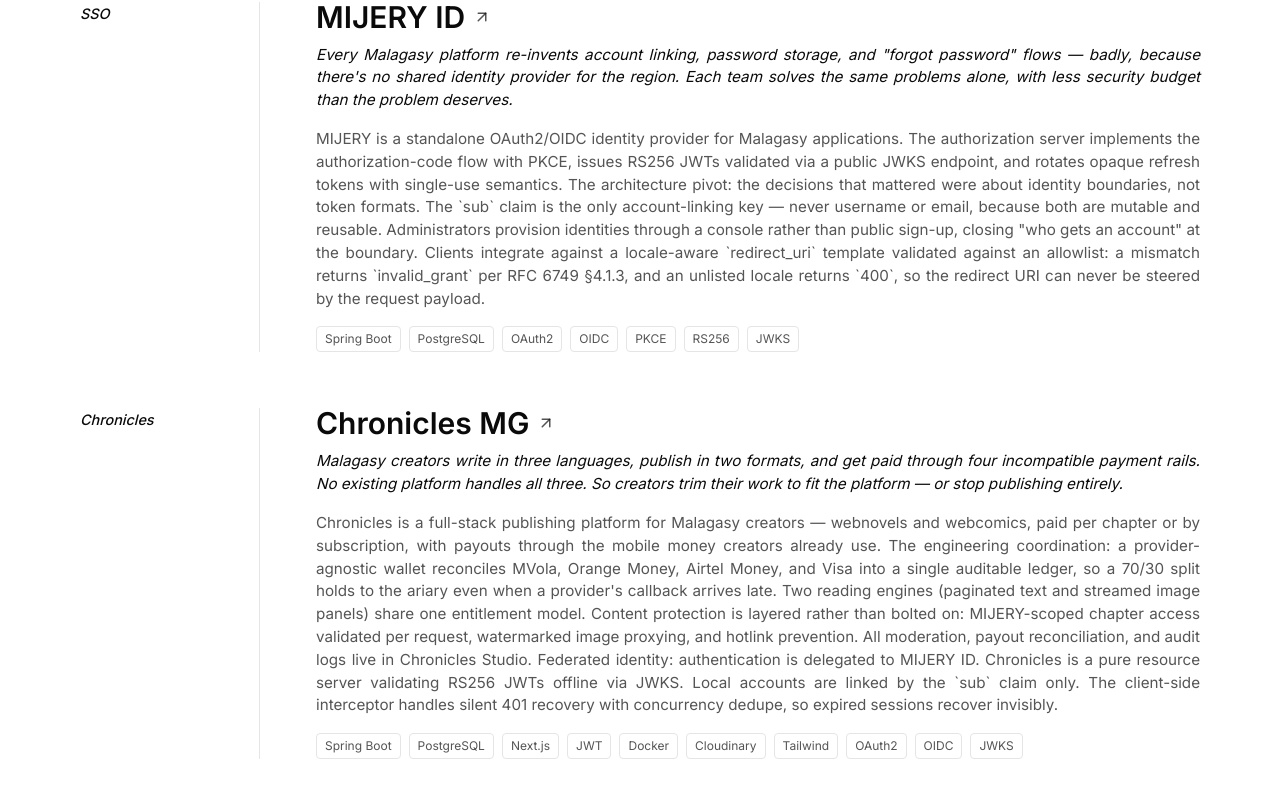
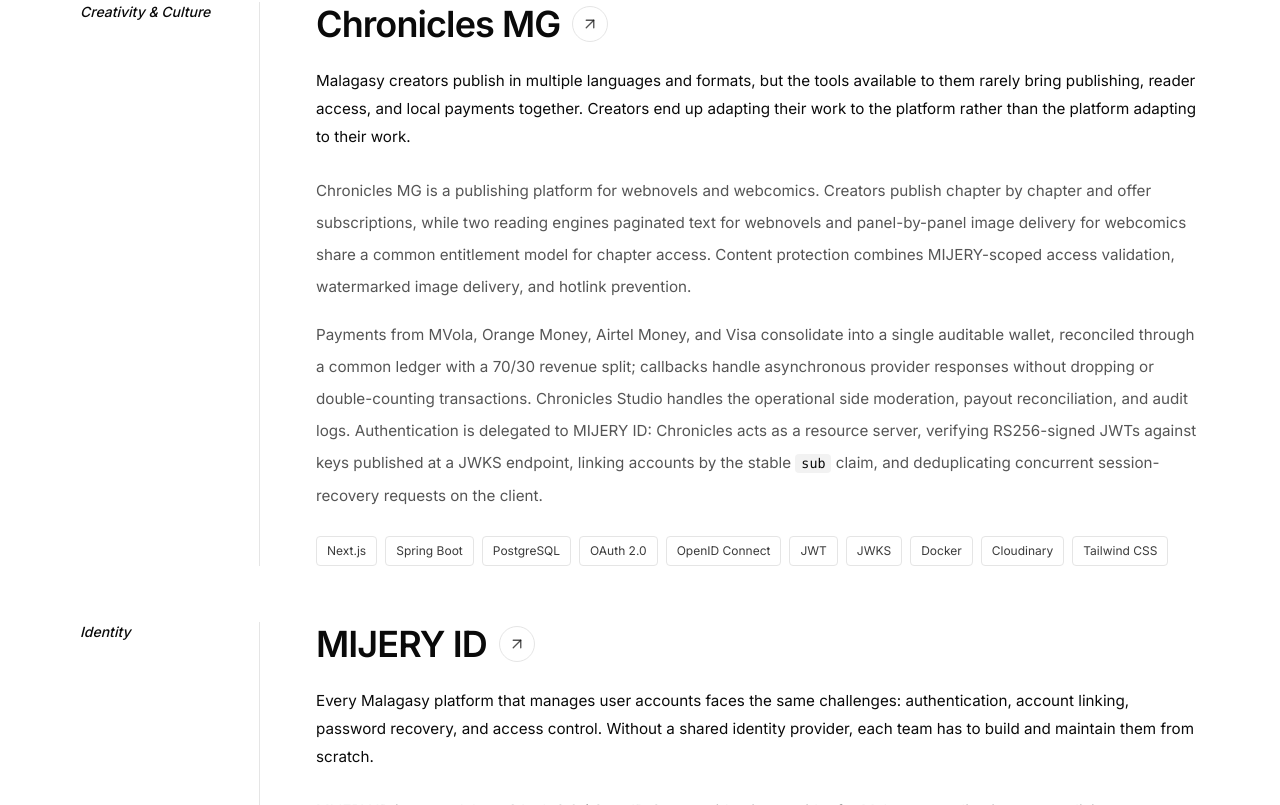
Before and after one commit to AinaRoxane/roxaina-portfolio, a Next.js app: page / in a window 1280 px wide. Shown: the part 2895-3700 px from the top of the page. Built offline with nearby package versions, Linux system fonts and the light colour scheme.

Commit message:
content improvement

```diff
--- a/src/components/Experience/content.ts
+++ b/src/components/Experience/content.ts
@@ -47,5 +47,5 @@
 export const navItems: { key: string; label: string }[] = [
   { key: "efanamby-fulltime", label: "e-Fanamby (2026)" },
   { key: "efanamby-intern", label: "e-Fanamby (2025)" },
-  { key: "outlier", label: "Outlier (2024–2025)" },
+  { key: "outlier", label: "Outlier (2024 – 2025)" },
 ];
--- a/src/components/Projects/Projects.tsx
+++ b/src/components/Projects/Projects.tsx
@@ -5,78 +5,117 @@
   const { title, projects } = projectsContent;
 
   return (
-    <section id="projects" className="mb-26">
+    <section id="projects" className="mb-32">
       <SectionHeader title={title} id="projects" />
 
       <div className="flex flex-col gap-10 md:gap-14">
-        {projects.map((project) => (
+        {projects.map((project, index) => (
           <article
             key={project.name}
-            id={`project-${project.name.replace(/\s+/g, "-").toLowerCase()}`}
-            className="flex flex-col md:flex-row gap-10 md:gap-14"
+            id={`project-${project.name
+              .replace(/\s+/g, "-")
+              .toLowerCase()}`}
+            className="grid grid-cols-1 gap-6 md:grid-cols-[180px_minmax(0,1fr)] md:gap-14"
           >
-            {/* Left rail: project name label (was the tab) */}
-            <div className="md:min-w-[180px] md:border-r md:border-line md:pr-6">
-              <span className="text-ink text-[0.9rem] italic font-medium block">
+            {/* Project identity */}
+            <aside className="md:border-r md:border-line md:pr-6">
+              <div className="md:sticky md:top-8">
+                <p className="text-sm font-medium italic text-ink">
                   {project.name}
-              </span>
+                </p>
               </div>
+            </aside>
 
-            {/* Details */}
-            <div className="flex-1 text-justify">
-              <h3 className="text-ink mb-3 flex items-center gap-2 flex-wrap">
-                <span
-                  className="text-3xl font-semibold leading-none"
-                  style={{
-                    fontFamily: project.official_fonts.replace(/[\[\]]/g, ""),
-                  }}
+            {/* Project details */}
+            <div className="min-w-0">
+              {/* Heading and external link */}
+              <div className="mb-5 flex flex-wrap items-center gap-3">
+                <h3
+                  className="text-3xl font-semibold leading-tight tracking-tight text-ink md:text-4xl"
+                  style={
+                    project.official_fonts
+                      ? {
+                        fontFamily: project.official_fonts.replace(
+                          /[\[\]]/g,
+                          "",
+                        ),
+                      }
+                      : undefined
+                  }
                 >
                   {project.official_name}
-                </span>
+                </h3>
+
                 {project.url && (
                   <a
                     href={project.url}
                     target="_blank"
                     rel="noopener noreferrer"
-                    className="inline-flex items-center text-ink/70 hover:text-ink transition-colors"
+                    className="inline-flex h-9 w-9 shrink-0 items-center justify-center rounded-full border border-line text-ink/70 transition-colors hover:border-ink hover:text-ink"
                     aria-label={`Visit ${project.official_name}`}
                   >
                     <svg
                       viewBox="0 0 24 24"
+                      className="h-[18px] w-[18px] stroke-current"
+                      fill="none"
+                      strokeWidth={1.8}
                       strokeLinecap="round"
                       strokeLinejoin="round"
-                      className="w-[18px] h-[18px] stroke-current"
-                      fill="none"
-                      strokeWidth={2}
+                      aria-hidden="true"
                     >
                       <path d="M7 17 17 7" />
                       <path d="M7 7h10v10" />
                     </svg>
                   </a>
                 )}
-              </h3>
+              </div>
 
-              <p className="text-ink italic text-[0.95rem] leading-[1.5] mb-4">
+              {/* Problem / context */}
+              <div className="mb-6">
+                <p className="text-base leading-7 text-ink md:text-[0.95rem]">
                   {project.problematic}
                 </p>
+              </div>
 
-              <p className="text-muted text-[0.95rem] leading-[1.5] mb-4">
-                {project.description}
+              {/* Solution and architecture */}
+              <div className="mb-6 flex flex-col gap-4">
+                {project.description.map((paragraph, paragraphIndex) => (
+                  <p
+                    key={paragraphIndex}
+                    className="text-sm leading-7 text-muted md:text-[0.95rem] md:leading-8"
+                  >
+                    {paragraph.split(/(`[^`]+`)/g).map((part, partIndex) =>
+                      part.startsWith("`") && part.endsWith("`") ? (
+                        <code
+                          key={partIndex}
+                          className="rounded bg-ink/5 px-1.5 py-0.5 font-mono text-[0.88em] text-ink"
+                        >
+                          {part.slice(1, -1)}
+                        </code>
+                      ) : (
+                        part
+                      ),
+                    )}
                   </p>
+                ))}
+              </div>
 
+              {/* Technology stack */}
+              <div>
                 <ul
-                className="flex flex-wrap gap-2 list-none m-0 p-0"
-                aria-label="Technologies used"
+                  className="m-0 flex list-none flex-wrap gap-2 p-0"
+                  aria-label={`Technologies used by ${project.official_name}`}
                 >
-                {project.tech.map((t) => (
+                  {project.tech.map((technology) => (
                     <li
-                    key={t}
-                    className="text-xs text-muted border border-line rounded px-2 py-1"
+                      key={technology}
+                      className="rounded border border-line px-2.5 py-1.5 text-xs text-ink/80 transition-colors hover:border-ink/50"
                     >
-                    {t}
+                      {technology}
                     </li>
                   ))}
                 </ul>
+              </div>
             </div>
           </article>
         ))}
--- a/src/components/Projects/content.ts
+++ b/src/components/Projects/content.ts
@@ -1,9 +1,9 @@
 export interface Project {
   name: string;
   official_name: string;
-  official_fonts: string;
+  official_fonts?: string;
   problematic: string;
-  description: string;
+  description: string[];
   tech: string[];
   url?: string;
 }
@@ -17,22 +17,61 @@
   title: "projects",
   projects: [
     {
-      name: "SSO",
+      name: "Creativity & Culture",
+      official_name: "Chronicles MG",
       official_fonts: "",
+
+      problematic:
+        "Malagasy creators publish in multiple languages and formats, but the tools available to them rarely bring publishing, reader access, and local payments together. Creators end up adapting their work to the platform rather than the platform adapting to their work.",
+
+      description: [
+        "Chronicles MG is a publishing platform for webnovels and webcomics. Creators publish chapter by chapter and offer subscriptions, while two reading engines paginated text for webnovels and panel-by-panel image delivery for webcomics share a common entitlement model for chapter access. Content protection combines MIJERY-scoped access validation, watermarked image delivery, and hotlink prevention.",
+
+        "Payments from MVola, Orange Money, Airtel Money, and Visa consolidate into a single auditable wallet, reconciled through a common ledger with a 70/30 revenue split; callbacks handle asynchronous provider responses without dropping or double-counting transactions. Chronicles Studio handles the operational side moderation, payout reconciliation, and audit logs. Authentication is delegated to MIJERY ID: Chronicles acts as a resource server, verifying RS256-signed JWTs against keys published at a JWKS endpoint, linking accounts by the stable `sub` claim, and deduplicating concurrent session-recovery requests on the client.",
+      ],
+
+      tech: [
+        "Next.js",
+        "Spring Boot",
+        "PostgreSQL",
+        "OAuth 2.0",
+        "OpenID Connect",
+        "JWT",
+        "JWKS",
+        "Docker",
+        "Cloudinary",
+        "Tailwind CSS",
+      ],
+
+      url: "https://mdg-chronicles.vercel.app",
+    },
+
+    {
+      name: "Identity",
       official_name: "MIJERY ID",
-      problematic: "Every Malagasy platform re-invents account linking, password storage, and \"forgot password\" flows — badly, because there's no shared identity provider for the region. Each team solves the same problems alone, with less security budget than the problem deserves.",
-      description: "MIJERY is a standalone OAuth2/OIDC identity provider for Malagasy applications. The authorization server implements the authorization-code flow with PKCE, issues RS256 JWTs validated via a public JWKS endpoint, and rotates opaque refresh tokens with single-use semantics.\n\nThe architecture pivot: the decisions that mattered were about identity boundaries, not token formats. The `sub` claim is the only account-linking key — never username or email, because both are mutable and reusable. Administrators provision identities through a console rather than public sign-up, closing \"who gets an account\" at the boundary. Clients integrate against a locale-aware `redirect_uri` template validated against an allowlist: a mismatch returns `invalid_grant` per RFC 6749 §4.1.3, and an unlisted locale returns `400`, so the redirect URI can never be steered by the request payload.",
-      tech: ["Spring Boot", "PostgreSQL", "OAuth2", "OIDC", "PKCE", "RS256", "JWKS"],
-      url: "https://mijery.mg",
-    },
-    {
-      name: "Chronicles",
       official_fonts: "",
-      official_name: "Chronicles MG",
-      problematic: "Malagasy creators write in three languages, publish in two formats, and get paid through four incompatible payment rails. No existing platform handles all three. So creators trim their work to fit the platform — or stop publishing entirely.",
-      description: "Chronicles is a full-stack publishing platform for Malagasy creators — webnovels and webcomics, paid per chapter or by subscription, with payouts through the mobile money creators already use.\n\nThe engineering coordination: a provider-agnostic wallet reconciles MVola, Orange Money, Airtel Money, and Visa into a single auditable ledger, so a 70/30 split holds to the ariary even when a provider's callback arrives late. Two reading engines (paginated text and streamed image panels) share one entitlement model. Content protection is layered rather than bolted on: MIJERY-scoped chapter access validated per request, watermarked image proxying, and hotlink prevention. All moderation, payout reconciliation, and audit logs live in Chronicles Studio.\n\nFederated identity: authentication is delegated to MIJERY ID. Chronicles is a pure resource server validating RS256 JWTs offline via JWKS. Local accounts are linked by the `sub` claim only. The client-side interceptor handles silent 401 recovery with concurrency dedupe, so expired sessions recover invisibly.",
-      tech: ["Spring Boot", "PostgreSQL", "Next.js", "JWT", "Docker", "Cloudinary", "Tailwind", "OAuth2", "OIDC", "JWKS"],
-      url: "https://mdg-chronicles.vercel.app",
+
+      problematic:
+        "Every Malagasy platform that manages user accounts faces the same challenges: authentication, account linking, password recovery, and access control. Without a shared identity provider, each team has to build and maintain them from scratch.",
+
+      description: [
+        "MIJERY ID is a standalone OAuth 2.0 / OpenID Connect identity provider for Malagasy applications, centralizing authentication so connected applications delegate sign-in rather than maintain their own identity systems. The authorization server implements the Authorization Code flow with PKCE, issues RS256-signed JWTs verifiable through a public JWKS endpoint, and rotates opaque refresh tokens with single-use semantics.",
+
+        "The key design decision is how identities are created and linked: each account is identified by a stable `sub` claim rather than a username or email address, either of which can change or be reassigned, and administrators provision identities through a dedicated console rather than through unrestricted public registration. Redirect handling is equally controlled each client uses a locale-aware `redirect_uri` template validated against an allowlist, invalid configurations are rejected, and unsupported locales return `400 Bad Request`, preventing request parameters from being abused to send users to unauthorized destinations.",
+      ],
+
+      tech: [
+        "Spring Boot",
+        "PostgreSQL",
+        "OAuth 2.0",
+        "OpenID Connect",
+        "PKCE",
+        "RS256",
+        "JWKS",
+        "Refresh Token Rotation",
+      ],
+
+      url: "https://roxaina.me",
     },
   ],
 };
```
Lines whose indentation alone changed are shown as unchanged.
